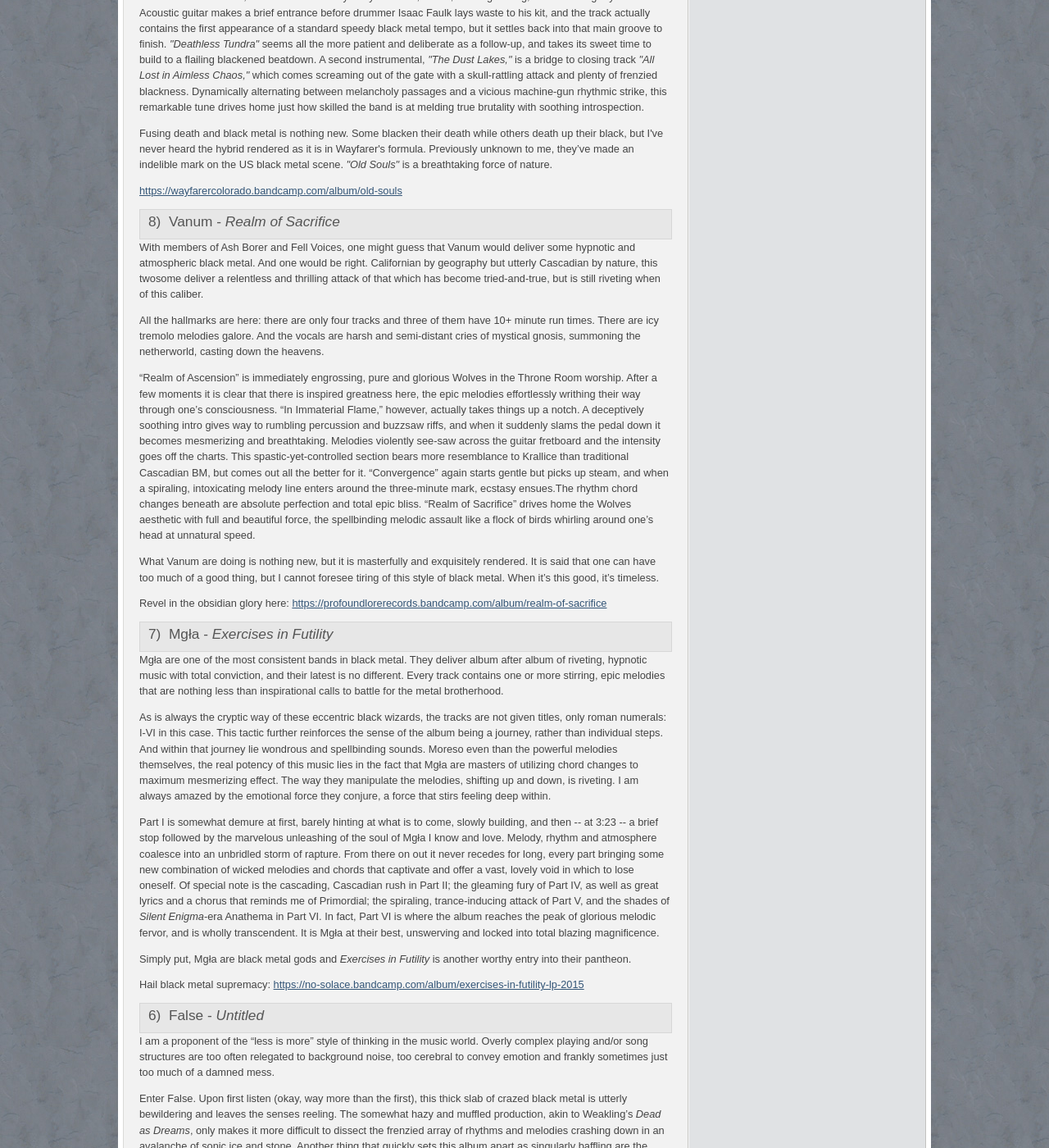
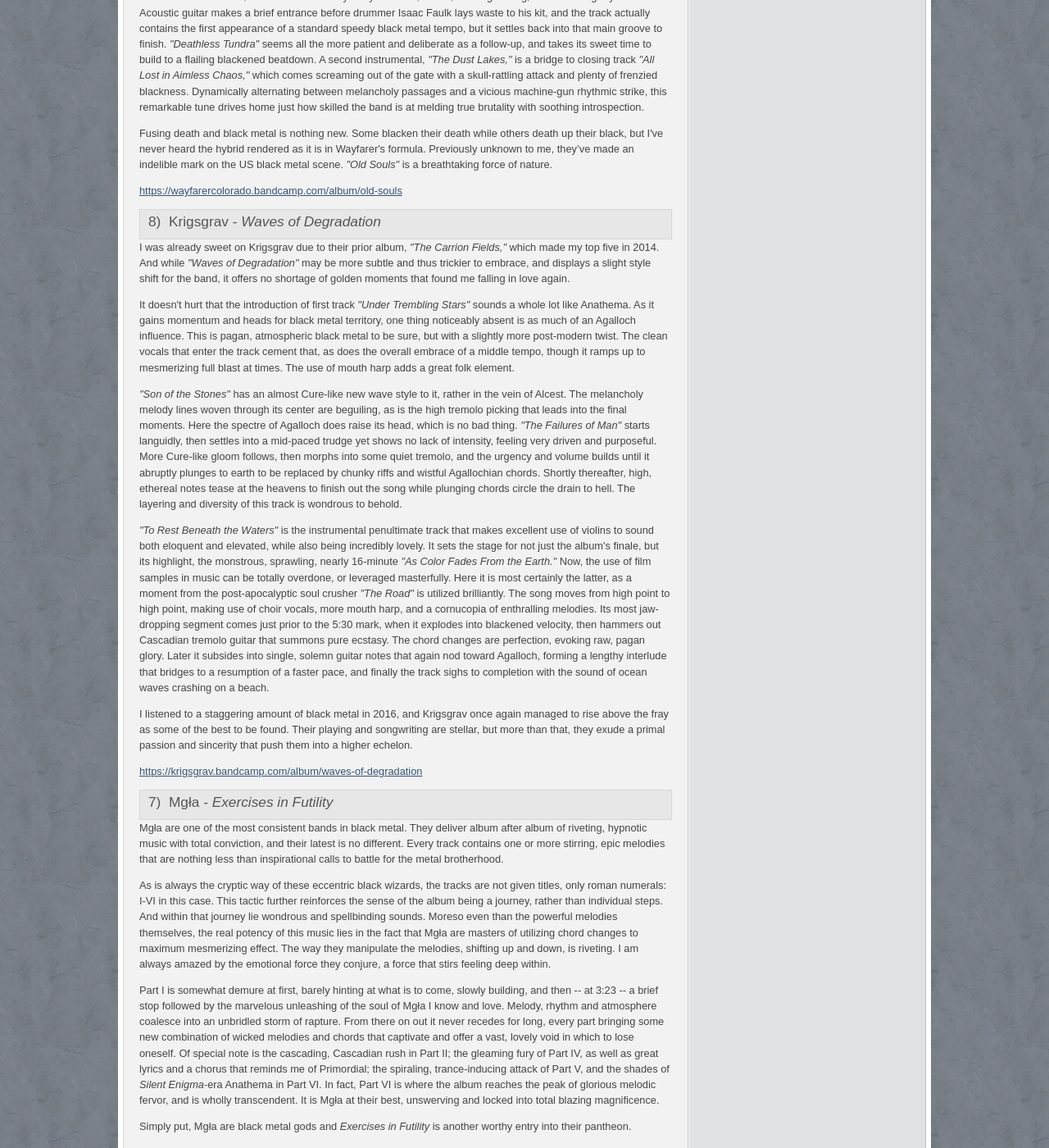
Before and after one commit to luminouscode/luminouscode.fimbulgnosis.com, a Jekyll site: the page built from valecnik/2016_reviews.html, in a window 1280 px wide and 1400 px high, scrolled down 5322 px. Shown: the whole window at 82% size. Built offline with Jekyll 4.4.1, drawn with Linux system fonts in a browser that asks for light colours.

Commit message:
Update 8th review

```diff
--- a/valecnik/2016_reviews.html
+++ b/valecnik/2016_reviews.html
@@ -193,23 +193,26 @@
     </p>
   </div>
   <div class="post_meta">
-    <h3>8)&nbsp;&nbsp;Vanum - <i>Realm of Sacrifice</i></h3>
+    <h3>8)&nbsp;&nbsp;Krigsgrav - <i>Waves of Degradation</i></h3>
   </div>
   <div class="post_body">
     <p>
-    With members of Ash Borer and Fell Voices, one might guess that Vanum would deliver some hypnotic and atmospheric black metal. And one would be right. Californian by geography but utterly Cascadian by nature, this twosome deliver a relentless and thrilling attack of that which has become tried-and-true, but is still riveting when of this caliber.
+      I was already sweet on Krigsgrav due to their prior album, <i>"The Carrion Fields,"</i> which made my top five in 2014. And while <i>"Waves of Degradation"</i> may be more subtle and thus trickier to embrace, and displays a slight style shift for the band, it offers no shortage of golden moments that found me falling in love again.
     </p>
     <p>
-    All the hallmarks are here: there are only four tracks and three of them have 10+ minute run times. There are icy tremolo melodies galore. And the vocals are harsh and semi-distant cries of mystical gnosis, summoning the netherworld, casting down the heavens.
+      It doesn't hurt that the introduction of first track <i>"Under Trembling Stars"</i> sounds a whole lot like Anathema. As it gains momentum and heads for black metal territory, one thing noticeably absent is as much of an Agalloch influence. This is pagan, atmospheric black metal to be sure, but with a slightly more post-modern twist. The clean vocals that enter the track cement that, as does the overall embrace of a middle tempo, though it ramps up to mesmerizing full blast at times. The use of mouth harp adds a great folk element.
     </p>
     <p>
-    “Realm of Ascension” is immediately engrossing, pure and glorious Wolves in the Throne Room worship. After a few moments it is clear that there is inspired greatness here, the epic melodies effortlessly writhing their way through one’s consciousness. “In Immaterial Flame,” however, actually takes things up a notch. A deceptively soothing intro gives way to rumbling percussion and buzzsaw riffs, and when it suddenly slams the pedal down it becomes mesmerizing and breathtaking. Melodies violently see-saw across the guitar fretboard and the intensity goes off the charts. This spastic-yet-controlled section bears more resemblance to Krallice than traditional Cascadian BM, but comes out all the better for it. “Convergence” again starts gentle but picks up steam, and when a spiraling, intoxicating melody line enters around the three-minute mark, ecstasy ensues.The rhythm chord changes beneath are absolute perfection and total epic bliss. “Realm of Sacrifice” drives home the Wolves aesthetic with full and beautiful force, the spellbinding melodic assault like a flock of birds whirling around one’s head at unnatural speed.
+      <i>"Son of the Stones"</i> has an almost Cure-like new wave style to it, rather in the vein of Alcest. The melancholy melody lines woven through its center are beguiling, as is the high tremolo picking that leads into the final moments. Here the spectre of Agalloch does raise its head, which is no bad thing. <i>"The Failures of Man"</i> starts languidly, then settles into a mid-paced trudge yet shows no lack of intensity, feeling very driven and purposeful. More Cure-like gloom follows, then morphs into some quiet tremolo, and the urgency and volume builds until it abruptly plunges to earth to be replaced by chunky riffs and wistful Agallochian chords. Shortly thereafter, high, ethereal notes tease at the heavens to finish out the song while plunging chords circle the drain to hell. The layering and diversity of this track is wondrous to behold.
     </p>
     <p>
-    What Vanum are doing is nothing new, but it is masterfully and exquisitely rendered. It is said that one can have too much of a good thing, but I cannot foresee tiring of this style of black metal. When it’s this good, it’s timeless.
+      <i>"To Rest Beneath the Waters"</i> is the instrumental penultimate track that makes excellent use of violins to sound both eloquent and elevated, while also being incredibly lovely. It sets the stage for not just the album's finale, but its highlight, the monstrous, sprawling, nearly 16-minute <i>"As Color Fades From the Earth."</i> Now, the use of film samples in music can be totally overdone, or leveraged masterfully. Here it is most certainly the latter, as a moment from the post-apocalyptic soul crusher <i>"The Road"</i> is utilized brilliantly. The song moves from high point to high point, making use of choir vocals, more mouth harp, and a cornucopia of enthralling melodies. Its most jaw-dropping segment comes just prior to the 5:30 mark, when it explodes into blackened velocity, then hammers out Cascadian tremolo guitar that summons pure ecstasy. The chord changes are perfection, evoking raw, pagan glory. Later it subsides into single, solemn guitar notes that again nod toward Agalloch, forming a lengthy interlude that bridges to a resumption of a faster pace, and finally the track sighs to completion with the sound of ocean waves crashing on a beach.
     </p>
     <p>
-    Revel in the obsidian glory here: <a href="https://profoundlorerecords.bandcamp.com/album/realm-of-sacrifice" target="_">https://profoundlorerecords.bandcamp.com/album/realm-of-sacrifice</a>
+      I listened to a staggering amount of black metal in 2016, and Krigsgrav once again managed to rise above the fray as some of the best to be found. Their playing and songwriting are stellar, but more than that, they exude a primal passion and sincerity that push them into a higher echelon.
+    </p>
+    <p>
+      <a href="https://krigsgrav.bandcamp.com/album/waves-of-degradation" target="_">https://krigsgrav.bandcamp.com/album/waves-of-degradation</a>
     </p>
   </div>
   <div class="post_meta">
```
